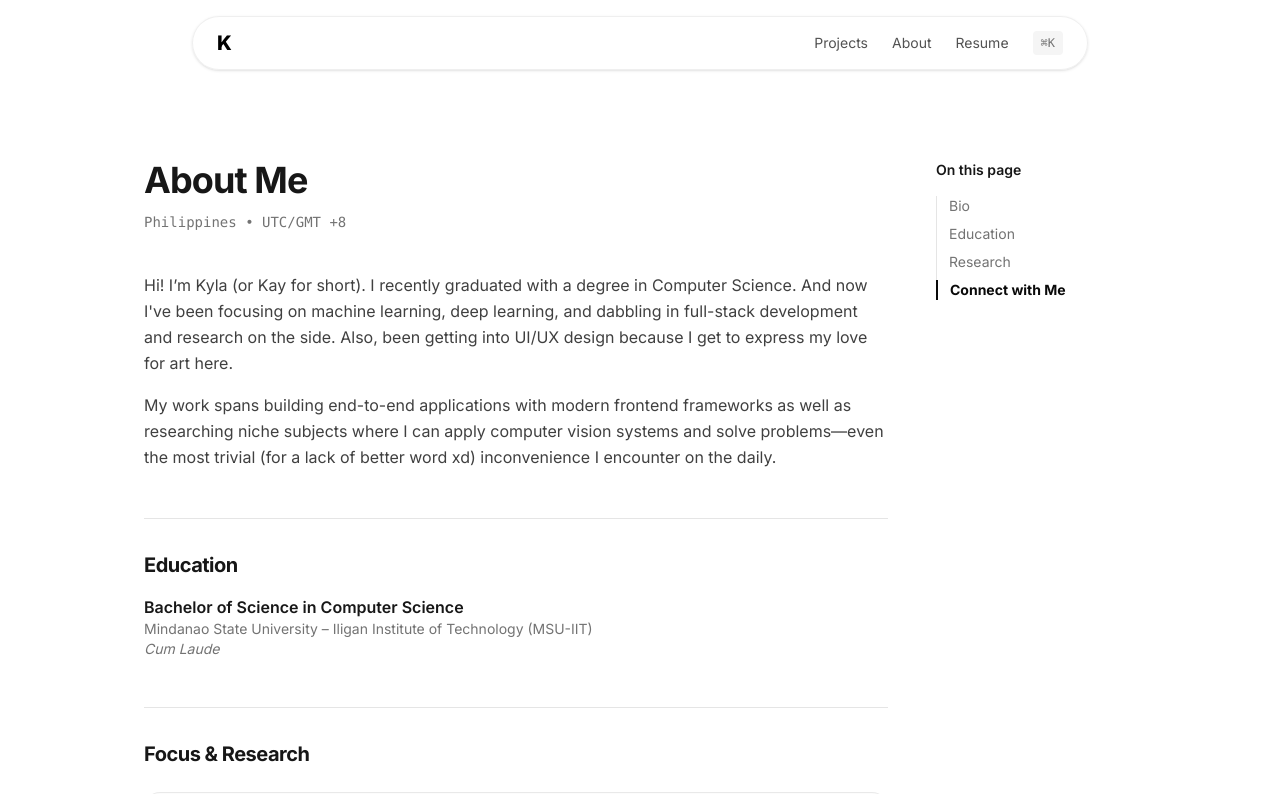
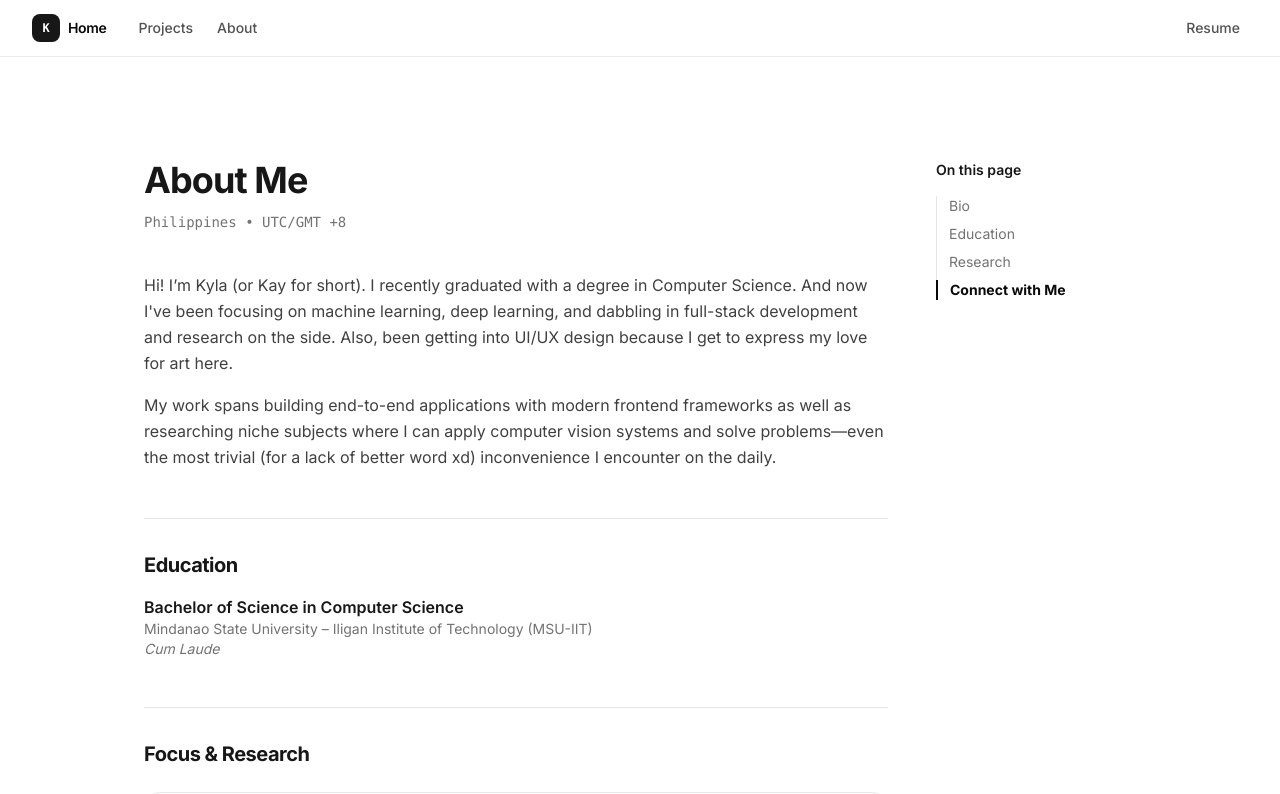
Before and after one commit to kay-16/my-portfolio, a Next.js app: page /about in a window 1280 px wide. Shown: the top 794 px of the page. Built offline with nearby package versions, Linux system fonts and the light colour scheme.

Commit message:
remove quick search and github link; remove unused imports

```diff
--- a/app/components/nav.tsx
+++ b/app/components/nav.tsx
@@ -1,26 +1,80 @@
+'use client'
+
 import Link from 'next/link'
+import { ThemeToggle } from './themetoggle'
 
 export function Navbar() {
   return (
-    <header className="fixed top-4 left-0 right-0 z-50 flex justify-center px-4">
-      <nav className="w-full max-w-4xl flex items-center justify-between px-6 py-3 rounded-full bg-white/70 dark:bg-neutral-900/70 backdrop-blur-md border border-neutral-200/60 dark:border-neutral-800 shadow-sm">
-        {/* Brand / Logo */}
-        <Link href="/" className="font-extrabold text-xl tracking-tight">
-          K
-        </Link>
+    <header className="fixed top-0 left-0 right-0 z-50 w-full border-b border-neutral-200/80 dark:border-neutral-800/80 bg-white/75 dark:bg-neutral-950/75 backdrop-blur-md transition-colors">
+      <div className="max-w-7xl mx-auto px-4 sm:px-6 lg:px-8 h-14 flex items-center justify-between">
 
-        {/* Links */}
-        <div className="flex items-center gap-6 text-sm text-neutral-600 dark:text-neutral-400">
-          <Link href="/projects" className="hover:text-black dark:hover:text-white transition">Projects</Link>
-          <Link href="/about" className="hover:text-black dark:hover:text-white transition">About</Link>
-          <Link href="/resume.pdf" download className="hover:text-black dark:hover:text-white transition">Resume</Link>
+        {/* Left: Brand Logo & Main Nav Links */}
+        <div className="flex items-center gap-6 sm:gap-8">
+          <Link
+            href="/"
+            className="flex items-center gap-2 font-bold text-neutral-950 dark:text-neutral-50 hover:opacity-80 transition"
+          >
+            {/* Small subtle circular mark or initial */}
+            <span className="flex h-7 w-7 items-center justify-center rounded-lg bg-neutral-900 dark:bg-white text-xs text-white dark:text-neutral-950 font-mono font-bold">
+              K
+            </span>
+            <span className="tracking-tight text-sm font-semibold">Home</span>
+          </Link>
 
-          {/* Action icon */}
-          <span className="text-xs px-2 py-1 rounded bg-neutral-100 dark:bg-neutral-800 font-mono text-neutral-500">
-            ⌘K
-          </span>
+          <nav className="hidden sm:flex items-center gap-6 text-sm text-neutral-600 dark:text-neutral-400 font-medium">
+            <Link
+              href="/projects"
+              className="hover:text-neutral-950 dark:hover:text-neutral-100 transition"
+            >
+              Projects
+            </Link>
+            <Link
+              href="/about"
+              className="hover:text-neutral-950 dark:hover:text-neutral-100 transition"
+            >
+              About
+            </Link>
+          </nav>
         </div>
-      </nav>
+
+        {/* Right: Quick Actions, Resume, & Command / Links */}
+        <div className="flex items-center gap-3">
+          {/* Quick Search / Command Pill */}
+          {/* <div className="hidden md:flex items-center gap-2 px-3 py-1.5 rounded-lg border border-neutral-200 dark:border-neutral-800 bg-neutral-50/80 dark:bg-neutral-900/80 text-xs text-neutral-400">
+            <span>Search</span>
+            <kbd className="px-1.5 py-0.5 rounded border border-neutral-200 dark:border-neutral-700 bg-white dark:bg-neutral-800 font-mono text-[10px] text-neutral-500 dark:text-neutral-400 shadow-2xs">
+              ⌘K
+            </kbd>
+          </div> */}
+
+
+          {/* Resume Link */}
+          <a
+            href="/resume.pdf"
+            target="_blank"
+            rel="noopener noreferrer"
+            className="text-xs sm:text-sm font-medium text-neutral-600 dark:text-neutral-400 hover:text-neutral-950 dark:hover:text-neutral-100 px-2 py-1 transition"
+          >
+            Resume
+          </a>
+
+          {/* GitHub Icon Link */}
+          {/* <a
+            href="https://github.com/kay-16"
+            target="_blank"
+            rel="noopener noreferrer"
+            aria-label="GitHub Profile"
+            className="p-1.5 rounded-lg text-neutral-500 hover:text-neutral-900 dark:hover:text-neutral-100 hover:bg-neutral-100 dark:hover:bg-neutral-800 transition"
+          >
+            <img
+              src="/github.svg"
+              alt=""
+              className="w-4 h-4 opacity-80 hover:opacity-100 dark:invert"
+            />
+          </a> */}
+        </div>
+
+      </div>
     </header>
   )
 }
```
